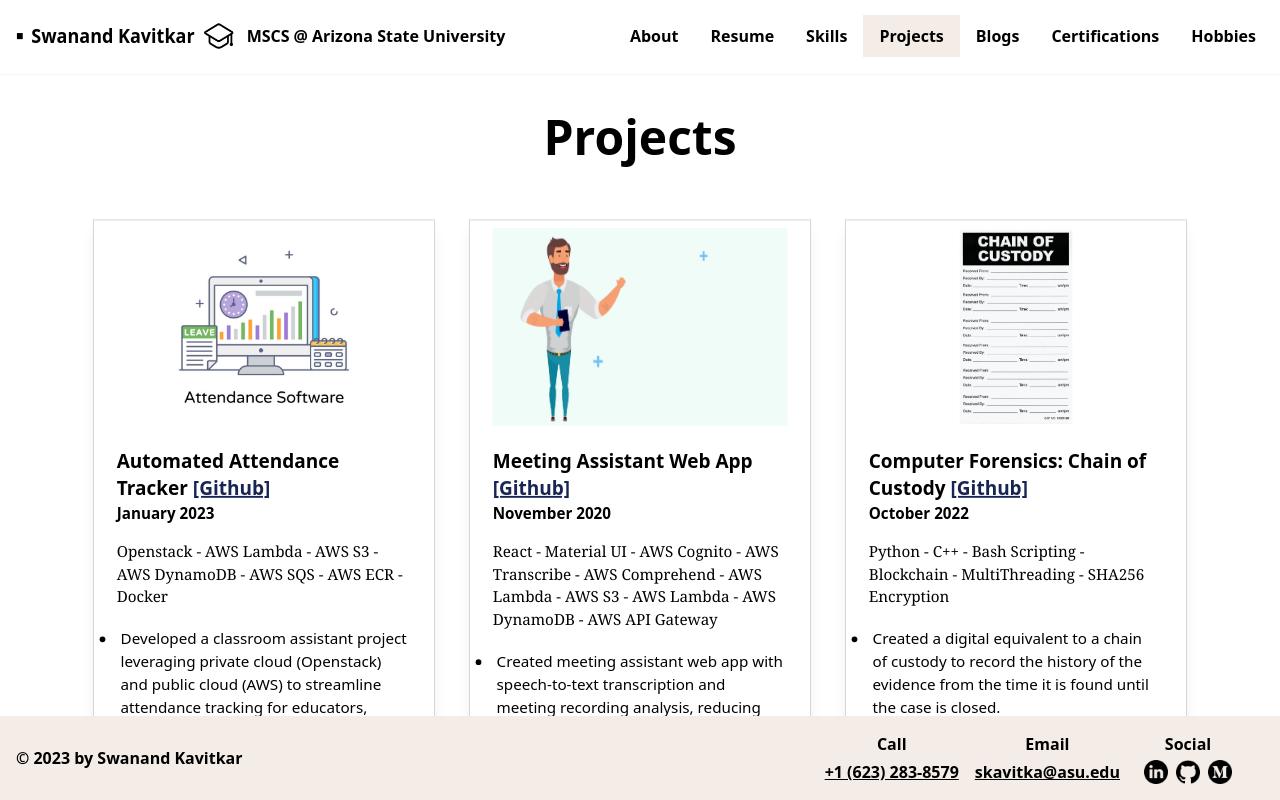
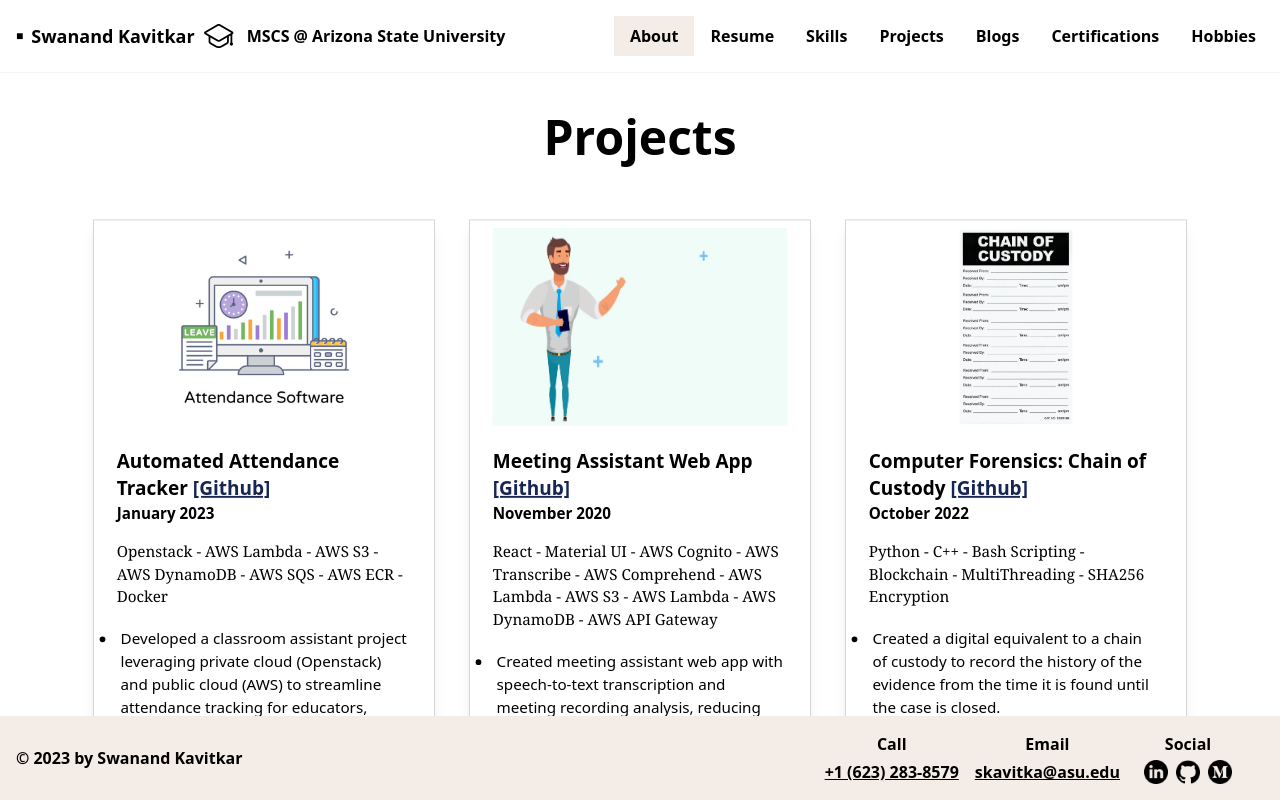
Before and after one commit to S-Threepio/S-Threepio.github.io, a React (Create React App) app: page /#/projects in a window 1280 px wide. Built offline with nearby package versions, Linux system fonts and the light colour scheme.

Commit message:
fixed basic bugs

```diff
--- a/public/index.html
+++ b/public/index.html
@@ -1,5 +1,5 @@
 <!DOCTYPE html>
-<html lang="en" class="h-screen">
+<html lang="en" class="h-full">
   <head>
     <meta charset="utf-8" />
     <link rel="icon" href="%PUBLIC_URL%/favicon.ico" />
@@ -26,9 +26,9 @@
     -->
     <title>React App</title>
   </head>
-  <body class="h-screen bg-primary overflow-hidden scrollbar-hide">
+  <body class="h-full overflow-hidden">
     <noscript>You need to enable JavaScript to run this app.</noscript>
-      <div id="root" class="h-screen"></div>
+      <div id="root" class="h-full overflow-hidden"></div>
       <!--
       This HTML file is a template.
       If you open it directly in the browser, you will see an empty page.
--- a/src/App.js
+++ b/src/App.js
@@ -15,9 +15,9 @@ const App = () => {
   return (
     <GlobalDataProvider>
       <Router>
-        <div className="flex flex-col h-[calc(100vh-85px)] md:h-screen m-0 p-0">
+        <div className="flex flex-col h-full md:h-screen m-0 p-0">
           <Header />
-          <div className="w-screen h-fit md:h-full flex flex-col overflow-y-scroll overflow-x-hidden sm:overflow-y-hidden scrollbar-hide p-0">
+          <div className="w-screen h-screen md:h-full flex flex-col overflow-scroll sm:overflow-y-hidden scrollbar-hide p-0">
             <Routes>
               <Route path="/" element={<About />} />
               <Route path="/resume" element={<Resume />} />
--- a/src/Header.js
+++ b/src/Header.js
@@ -1,10 +1,12 @@
-import { Link } from "react-router-dom";
+import { Link, useLocation } from "react-router-dom";
 import React, { useContext, useEffect, useState } from "react";
 import { GlobalDataContext } from "./provider/GlobalDataProvider";
 
 const Header = () => {
   const globalData = useContext(GlobalDataContext);
+  const location = useLocation();
   const header = globalData.about.header;
+
   const urls = Object.keys(globalData).map((key) => ({
     url: globalData[key].url,
     label: globalData[key].label,
@@ -17,16 +19,15 @@ const Header = () => {
     }
   };
 
-  useEffect(() => {
-    console.log("this is " + window.location.href.split("#")[1]);
-  }, []);
+  const [currentUrl, setCurrentUrl] = useState("/");
 
-  const setCustomActiveIndex = (index) => {
+  const setActiveUrl = (url) => {
+    setCurrentUrl(url);
     handleMenuToggle();
   };
 
   return (
-    <header className="font-semibold scale-y-105 border-b border-gray-300 md:border-gray-100">
+    <header className="font-semibold border-b border-gray-300 md:border-gray-100">
       <nav className="flex flex-row items-center p-4 px-2 bg-primary h-max md:flex-col md:items-center xl:flex-row">
         <div className="flex items-center justify-center flex-1 md:justify-normal">
           <span className="hidden px-2 text-xs md:flex">&#x25A0;</span>
@@ -69,14 +70,8 @@ const Header = () => {
                 to={element.url}
                 key={index}
                 className={`md:text-center px-4 py-4 sm:py-2 transition duration-100 ease-out hover:bg-secondary md:hover:scale-105 cursor-pointer
-                ${
-                  window.location.href.split("#")[1] === element.url ||
-                  (window.location.href.split("#")[1] === undefined &&
-                    element.url === "/")
-                    ? "bg-secondary"
-                    : "bg-primary"
-                }`}
-                onClick={() => setCustomActiveIndex(index)}
+                ${currentUrl === element.url ? "bg-secondary" : "bg-primary"}`}
+                onClick={() => setActiveUrl(element.url)}
               >
                 {element.label}
               </Link>
--- a/src/components/Certifications/Certifications.js
+++ b/src/components/Certifications/Certifications.js
@@ -11,7 +11,7 @@ const Certifications = () => {
       </div>
       <div className="flex flex-col gap-10 items-center p-10">
         {certifications.certs.map((cert, index) => (
-          <Certification cert={cert} />
+          <Certification cert={cert} key={index} />
         ))}
       </div>
     </div>
--- a/src/index.js
+++ b/src/index.js
@@ -7,7 +7,7 @@ import reportWebVitals from "./reportWebVitals";
 const root = ReactDOM.createRoot(document.getElementById("root"));
 root.render(
   <React.StrictMode>
-    <div className="h-screen scrollbar-hide overflow-hidden m-0">
+    <div className="h-full scrollbar-hide overflow-y-scroll m-0">
       <App />
     </div>
   </React.StrictMode>
```
